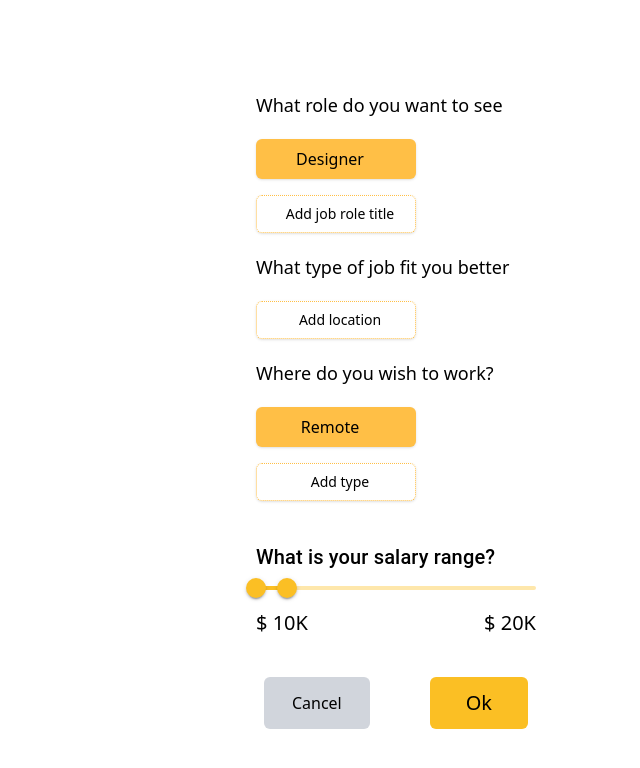
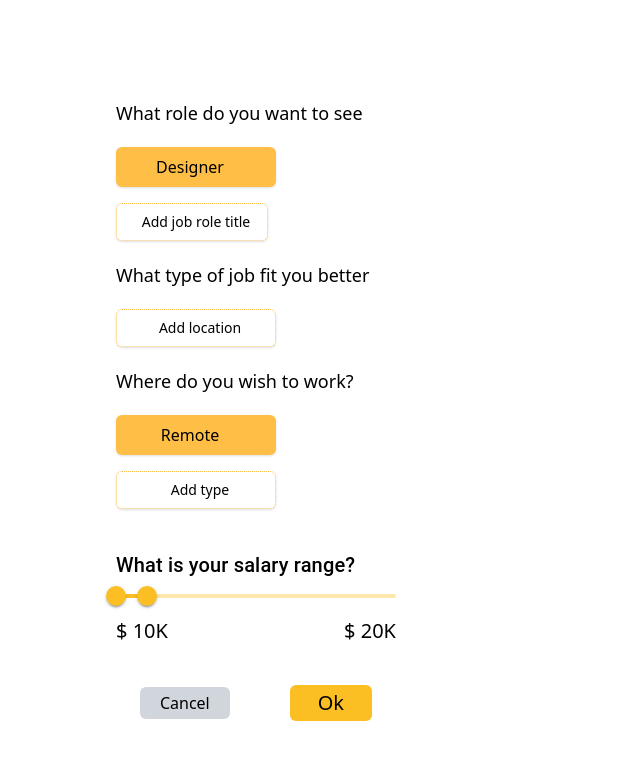
Before and after one commit to zayn-tech-info/jobber, a React (Vite) app: page /jobpreview in a window 1280 px wide. Shown: the top 768 px of the page, without its empty margins (244-884 px from the left). Built offline with nearby package versions, Linux system fonts and the light colour scheme.

Commit message:
Fixing things

```diff
--- a/src/pages/Jobpreview.jsx
+++ b/src/pages/Jobpreview.jsx
@@ -2,18 +2,18 @@ import React from "react";
 import Salaryslider from "../components/Salaryslider";
 const Jobpreview = () => {
   return (
-    <div className="flex justify-center items-center h-screen">
-      <div className="p-5">
+    <div className="flex justify-center w-3/4 items-center h-screen">
+      <div className="pl-10">
         <div>
           <p className="text-lg font-medium py-5">
             What role do you want to see
           </p>
           <div className="space-y-4">
-            <div className="flex items-center shadow gap-3 w-40 py-2 px-5 py-2 bg-[#FFBF46] rounded-md justify-center">
-              <span className="">Designer</span>
+            <div className="flex items-center shadow gap-3 w-40 py-2 px-2 bg-[#FFBF46] rounded-md justify-center">
+              <span>Designer</span>
               <ion-icon className="text-2xl" name="close-outline"></ion-icon>
             </div>
-            <div className="flex items-center shadow rounded-md gap-2 w-40 py-2 justify-center border-dotted border-1 border-[#FFBF46]">
+            <div className="flex items-center shadow rounded-md gap-2 w-38 px-2 py-2 justify-center border-dotted border-1 border-[#FFBF46]">
               <ion-icon name="add-outline"></ion-icon>
               <span className="text-sm">Add job role title</span>
             </div>
@@ -53,9 +53,9 @@ const Jobpreview = () => {
           <Salaryslider />
         </div>
 
-        <div className="flex justify-center gap-15 mt-10">
-          <button className="py-3 px-7 bg-gray-300 rounded-md">Cancel</button>
-          <button className="bg-[#fbbf24] text-xl font-medium px-9 rounded-md py-3">
+        <div className="flex justify-center items-center gap-15 mt-10">
+          <button className="py-1 px-5 bg-gray-300 rounded-md">Cancel</button>
+          <button className="bg-[#fbbf24] text-xl font-medium px-7 rounded-md py-1">
             Ok
           </button>
         </div>
```
